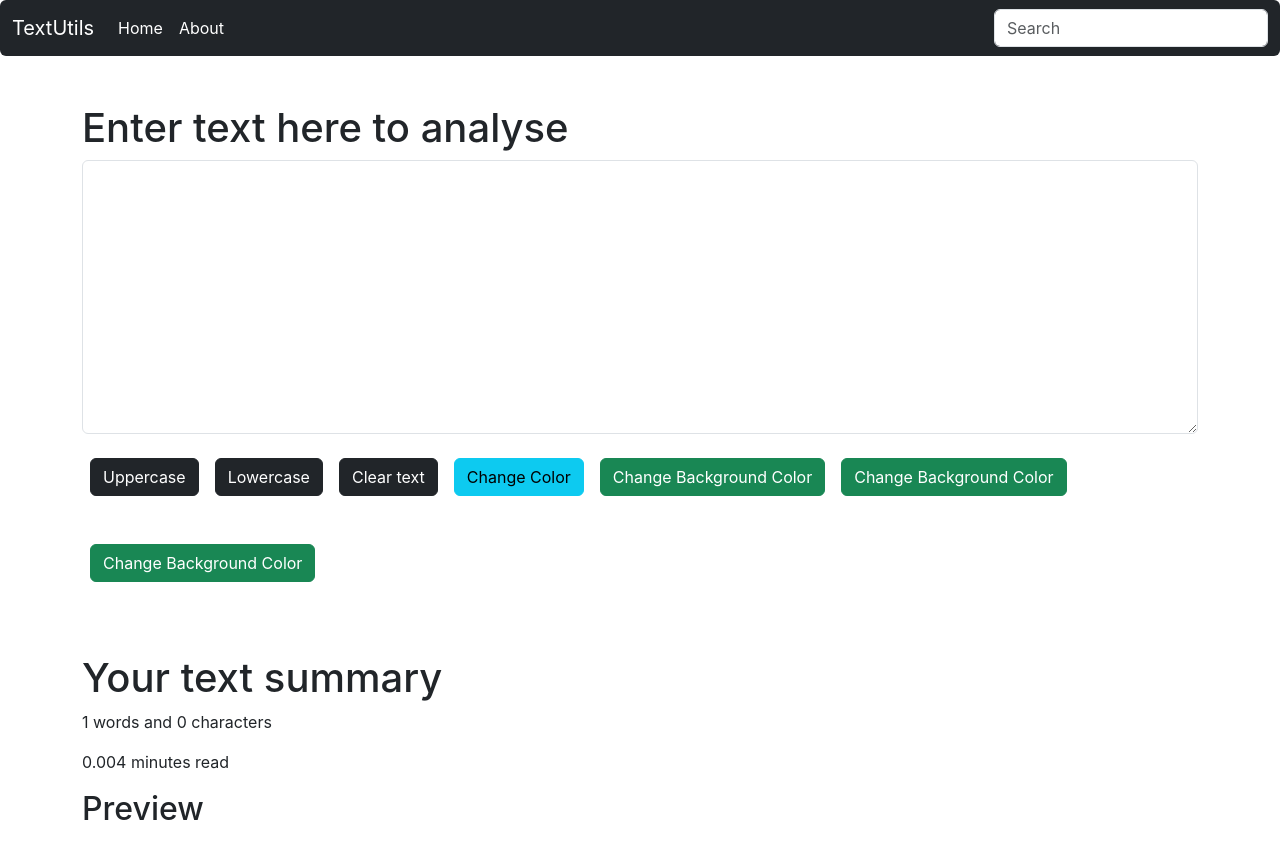
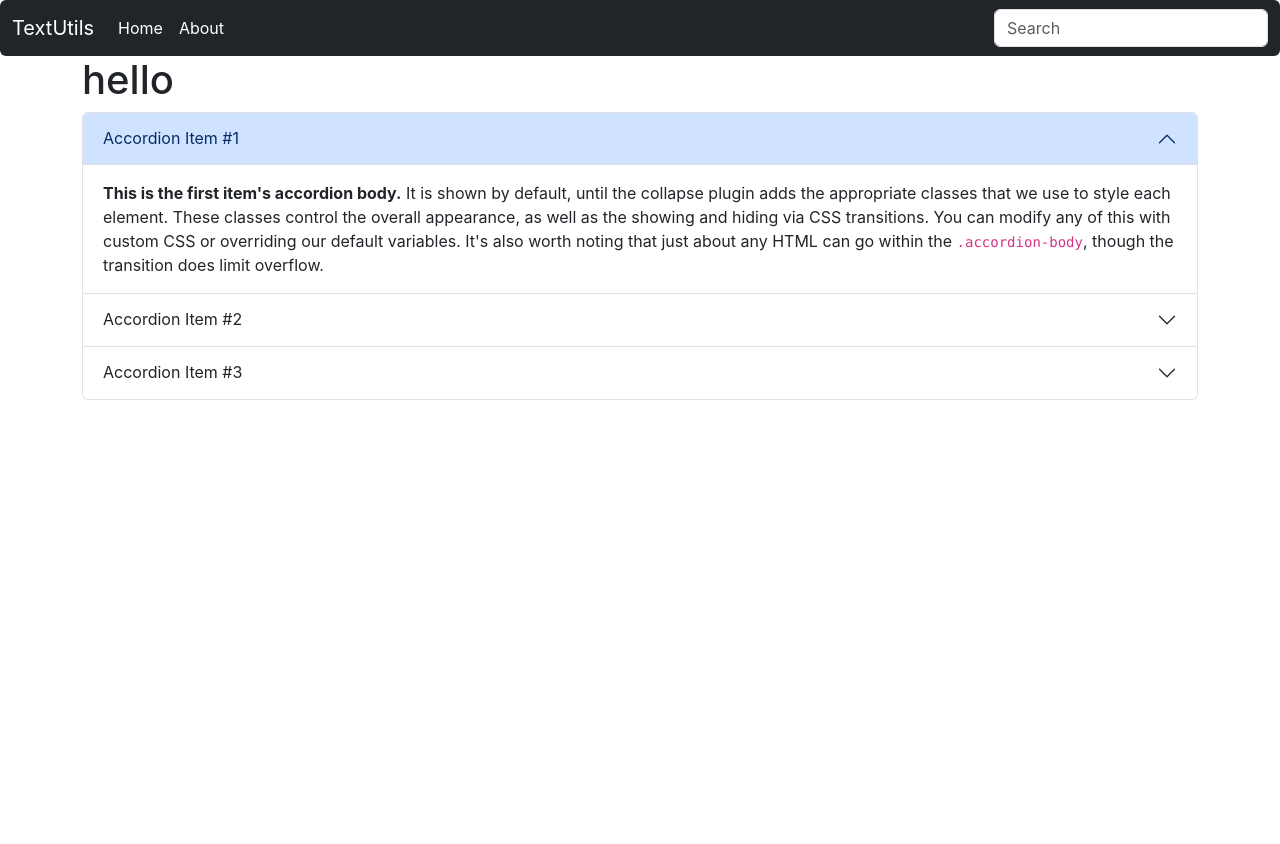
Before and after one commit to AmanSingh494/TextUtils-web-app, a React (Create React App) app: page / in a window 1280 px wide. After the commit the page ends 800 px from the top, so only its background shows below. Built offline with nearby package versions, Linux system fonts and the light colour scheme.

Commit message:
Added about.js

```diff
--- a/src/App.js
+++ b/src/App.js
@@ -1,11 +1,12 @@
 import Navbar from './components/Navbar'
-import TextForm from './components/TextForm'
-
+// import TextForm from './components/TextForm'
+import About from './components/About'
 function App() {
   return (
     <>
       <Navbar title='TextUtils' />
-      <TextForm heading='Enter text here to analyse' />
+      {/* <TextForm heading='Enter text here to analyse' /> */}
+      <About />
     </>
   )
 }
--- /dev/null
+++ b/src/components/About.js
@@ -0,0 +1,47 @@
+import React from "react"
+const About = () => {
+  return (
+    <div className="container">
+      <h1>hello</h1>
+    <div className="accordion" id="accordionPanelsStayOpenExample">
+  <div className="accordion-item">
+    <h2 className="accordion-header" id="panelsStayOpen-headingOne">
+      <button className="accordion-button" type="button" data-bs-toggle="collapse" data-bs-target="#panelsStayOpen-collapseOne" aria-expanded="true" aria-controls="panelsStayOpen-collapseOne">
+        Accordion Item #1
+      </button>
+    </h2>
+    <div id="panelsStayOpen-collapseOne" className="accordion-collapse collapse show" aria-labelledby="panelsStayOpen-headingOne">
+      <div className="accordion-body">
+        <strong>This is the first item's accordion body.</strong> It is shown by default, until the collapse plugin adds the appropriate classes that we use to style each element. These classes control the overall appearance, as well as the showing and hiding via CSS transitions. You can modify any of this with custom CSS or overriding our default variables. It's also worth noting that just about any HTML can go within the <code>.accordion-body</code>, though the transition does limit overflow.
+      </div>
+    </div>
+  </div>
+  <div className="accordion-item">
+    <h2 className="accordion-header" id="panelsStayOpen-headingTwo">
+      <button className="accordion-button collapsed" type="button" data-bs-toggle="collapse" data-bs-target="#panelsStayOpen-collapseTwo" aria-expanded="false" aria-controls="panelsStayOpen-collapseTwo">
+        Accordion Item #2
+      </button>
+    </h2>
+    <div id="panelsStayOpen-collapseTwo" className="accordion-collapse collapse" aria-labelledby="panelsStayOpen-headingTwo">
+      <div className="accordion-body">
+        <strong>This is the second item's accordion body.</strong> It is hidden by default, until the collapse plugin adds the appropriate classes that we use to style each element. These classes control the overall appearance, as well as the showing and hiding via CSS transitions. You can modify any of this with custom CSS or overriding our default variables. It's also worth noting that just about any HTML can go within the <code>.accordion-body</code>, though the transition does limit overflow.
+      </div>
+    </div>
+  </div>
+  <div className="accordion-item">
+    <h2 className="accordion-header" id="panelsStayOpen-headingThree">
+      <button className="accordion-button collapsed" type="button" data-bs-toggle="collapse" data-bs-target="#panelsStayOpen-collapseThree" aria-expanded="false" aria-controls="panelsStayOpen-collapseThree">
+        Accordion Item #3
+      </button>
+    </h2>
+    <div id="panelsStayOpen-collapseThree" className="accordion-collapse collapse" aria-labelledby="panelsStayOpen-headingThree">
+      <div className="accordion-body">
+        <strong>This is the third item's accordion body.</strong> It is hidden by default, until the collapse plugin adds the appropriate classes that we use to style each element. These classes control the overall appearance, as well as the showing and hiding via CSS transitions. You can modify any of this with custom CSS or overriding our default variables. It's also worth noting that just about any HTML can go within the <code>.accordion-body</code>, though the transition does limit overflow.
+      </div>
+    </div>
+  </div>
+</div>
+      </div>
+  )
+}
+export default About
```
